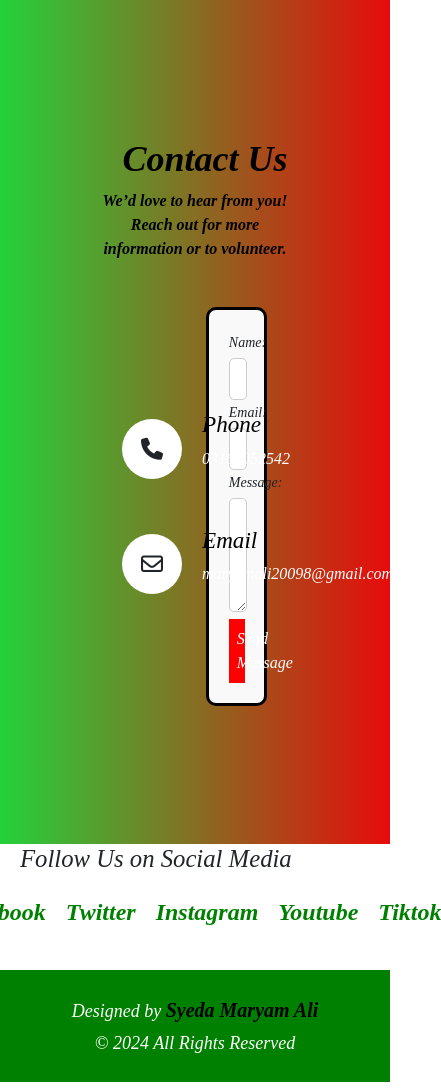
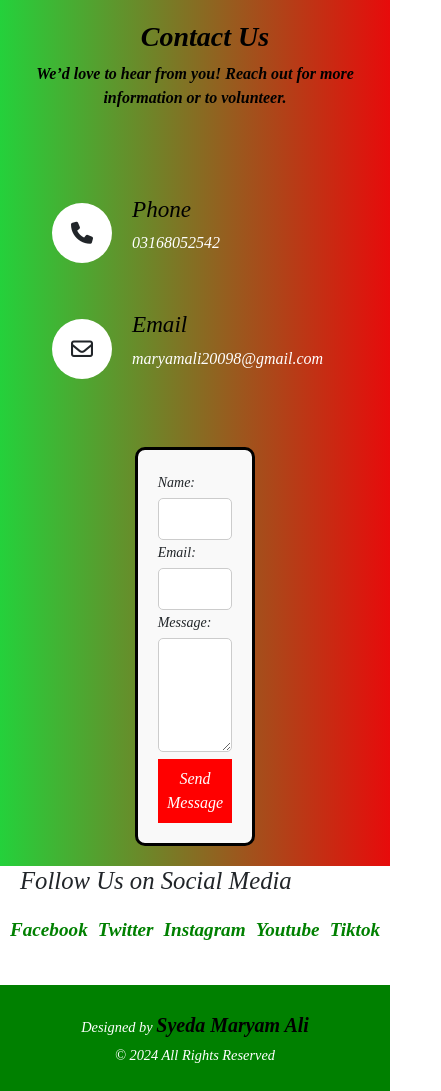
Before and after one commit to syeda804/imran_khan, a plain HTML site: page contact.html in a window 390 px wide. Shown: the whole page, 441 px wide, since content can reach past the window. Drawn offline with nearby package versions, Linux system fonts and the light colour scheme.

Commit message:
Update contact.css

```diff
--- a/contact.css
+++ b/contact.css
@@ -125,8 +125,9 @@ h2{
 
 .social-links {
     display: flex;
+    flex-wrap: wrap;
     justify-content: center;
-    gap: 20px;
+    gap: 10px;
     margin-top: 20px;
 }
 
@@ -216,3 +217,63 @@ footer a:hover {
         font-size: 0.9rem;
     }
 }  */
+  /* Medium Screens (991px and below) */
+@media (max-width: 991px) {
+    .contact {
+        padding: 20px;
+    }
+
+    .container {
+        display: flex;
+        flex-direction: column;
+        gap: 20px;
+    }
+
+    .container .contactInfo,
+    .contactForm {
+        width: 100%;
+        padding: 20px;
+        box-sizing: border-box;
+    }
+}
+
+/* Small Screens (768px and below) */
+@media (max-width: 768px) {
+    .contact .content h2 {
+        font-size: 28px;
+    }
+
+    .contactForm h2 {
+        font-size: 24px;
+    }
+}
+
+/* Extra Small Screens (576px and below) */
+@media (max-width: 576px) {
+    .contactForm .inputBox input,
+    .contactForm .inputBox textarea {
+        font-size: 14px;
+        line-height: 1.4;
+        padding: 10px;
+    }
+
+    .social-links a {
+        font-size: 1.2rem;
+    }
+
+    footer {
+        font-size: 0.9rem;
+    }
+}
+
+/* Very Small Screens (375px and below, e.g., iPhone SE) */
+@media (max-width: 375px) {
+    .contact .content h2,
+    .contactForm h2 {
+        font-size: 20px;
+    }
+
+    footer {
+        font-size: 0.8rem;
+    }
+}
```
